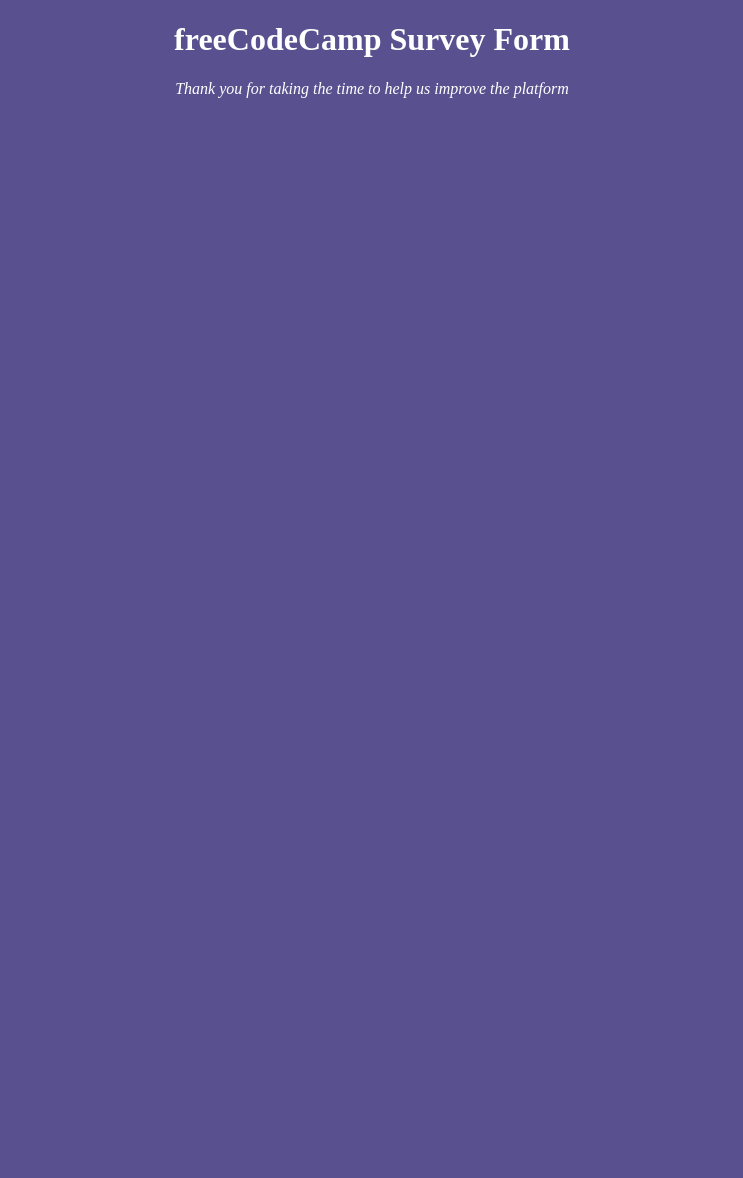
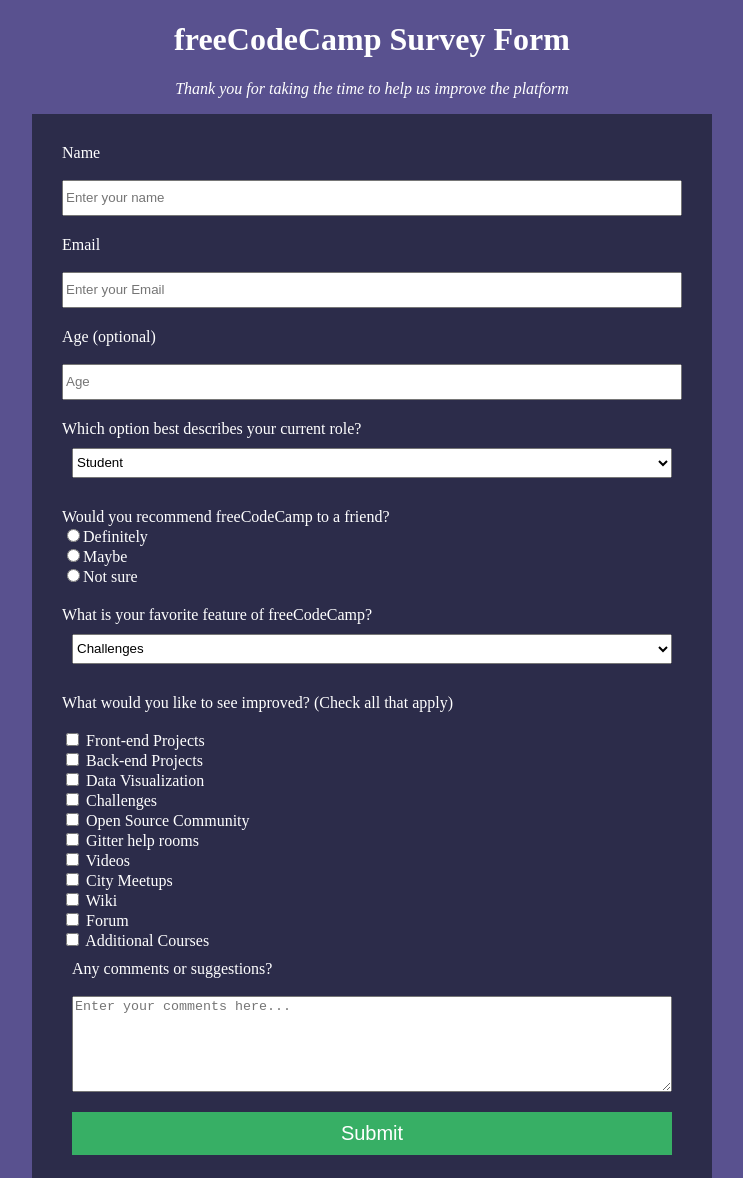
Before and after one commit to fahadshoukat/survey-form, a plain HTML site: page index.html in a window 1280 px wide. Shown: the top 1178 px of the page, without its empty margins (268-1011 px from the left). Before the commit the page ends 800 px from the top, so only its background shows below. Drawn offline with Linux system fonts and the light colour scheme.

Commit message:
adding and styling form element

```diff
--- a/index.html
+++ b/index.html
@@ -15,6 +15,86 @@
             <h1>freeCodeCamp Survey Form</h1>
             <p id="description">Thank you for taking the time to help us improve the platform</p>
         </div>
+        <div id="formDiv">
+            <form id="survey-form">
+                <div class="formOptions">
+                    <label id="name-label" for="name">Name</label><br>
+                    <input id="name" type="text" placeholder="Enter your name" required />
+                </div>
+                <div class="formOptions">
+                    <label id="email-label" for="email">Email</label><br>
+                    <input id="email" type="email" placeholder="Enter your Email" required />
+                </div>
+                <div class="formOptions">
+                    <label id="number-label" for="number">Age (optional)</label><br>
+                    <input id="number" type="number" placeholder="Age" min="18" max="40" />
+                </div>
+                <div class="formOptions">
+                    <label>Which option best describes your current role?<label><br>
+                            <div class="formOptions">
+                                <select id="dropdown">
+                                    <option>Student</option>
+                                    <option>Full Time Job</option>
+                                    <option>Full Time Learner</option>
+                                    <option>Prefer not to say</option>
+                                    <option>Other</option>
+                                </select>
+                            </div>
+                </div>
+                <div class="formOptions">
+                    <label>Would you recommend freeCodeCamp to a friend?<label><br>
+                            <div>
+                                <input type="radio" name="recommend" value="definitely" />Definitely<br>
+                                <input type="radio" name="recommend" value="maybe" />Maybe<br>
+                                <input type="radio" name="recommend" value="not sure" />Not sure
+                            </div>
+                </div>
+                <div class="formOptions">
+                    <label>What is your favorite feature of freeCodeCamp?<label><br>
+                            <div class="formOptions">
+                                <select id="dropdown2">
+                                    <option>Challenges</option>
+                                    <option>Projects</option>
+                                    <option>Community</option>
+                                    <option>Open source</option>
+                                </select>
+                            </div>
+                </div>
+                <div class="formOptions">
+                    <label>What would you like to see improved? (Check all that apply)</label><br>
+                    <div>
+                        <input type="checkbox" value="Front-end Projects" />
+                        <label>Front-end Projects</label><br>
+                        <input type="checkbox" value="Back-end Projects" />
+                        <label>Back-end Projects</label><br>
+                        <input type="checkbox" value="Data Visualization" />
+                        <label>Data Visualization</label><br>
+                        <input type="checkbox" value="Challenges" />
+                        <label>Challenges</label><br>
+                        <input type="checkbox" value="Open Source Community" />
+                        <label>Open Source Community</label><br>
+                        <input type="checkbox" value="Gitter help rooms" />
+                        <label>Gitter help rooms</label><br>
+                        <input type="checkbox" value="Videos" />
+                        <label>Videos</label><br>
+                        <input type="checkbox" value="City Meetups" />
+                        <label>City Meetups</label><br>
+                        <input type="checkbox" value="Wiki" />
+                        <label>Wiki</label><br>
+                        <input type="checkbox" value="Forum" />
+                        <label>Forum</label><br>
+                        <input type="checkbox" value="Additional Courses" />
+                        <label>Additional Courses</label>
+                    </div>
+                    <div class="formOptions">
+                        <label for="comment">Any comments or suggestions?</label><br>
+                        <textarea id="comment" rows="6" cols="50" placeholder="Enter your comments here..."></textarea>
+                    </div>
+                    <div class="formOptions">
+                        <button id="submit">Submit</button>
+                    </div>
+            </form>
+        </div>
     </div>
 </body>
 
--- a/style.css
+++ b/style.css
@@ -13,3 +13,38 @@
 #description {
   font-style: italic;
 }
+#formDiv {
+  width: 50vw;
+  margin: auto;
+  padding: 20px;
+  background-color: #2c2c4a;
+  color: white;
+}
+#name {
+  height: 30px;
+}
+#email {
+  height: 30px;
+}
+#number {
+  height: 30px;
+}
+#dropdown {
+  height: 30px;
+}
+#dropdown2 {
+  height: 30px;
+}
+
+.formOptions {
+  padding: 10px;
+  display: flex;
+  flex-direction: column;
+}
+#submit {
+  padding: 10px;
+  font-size: 20px;
+  background-color: #37af65;
+  border: none;
+  color: white;
+}
```
